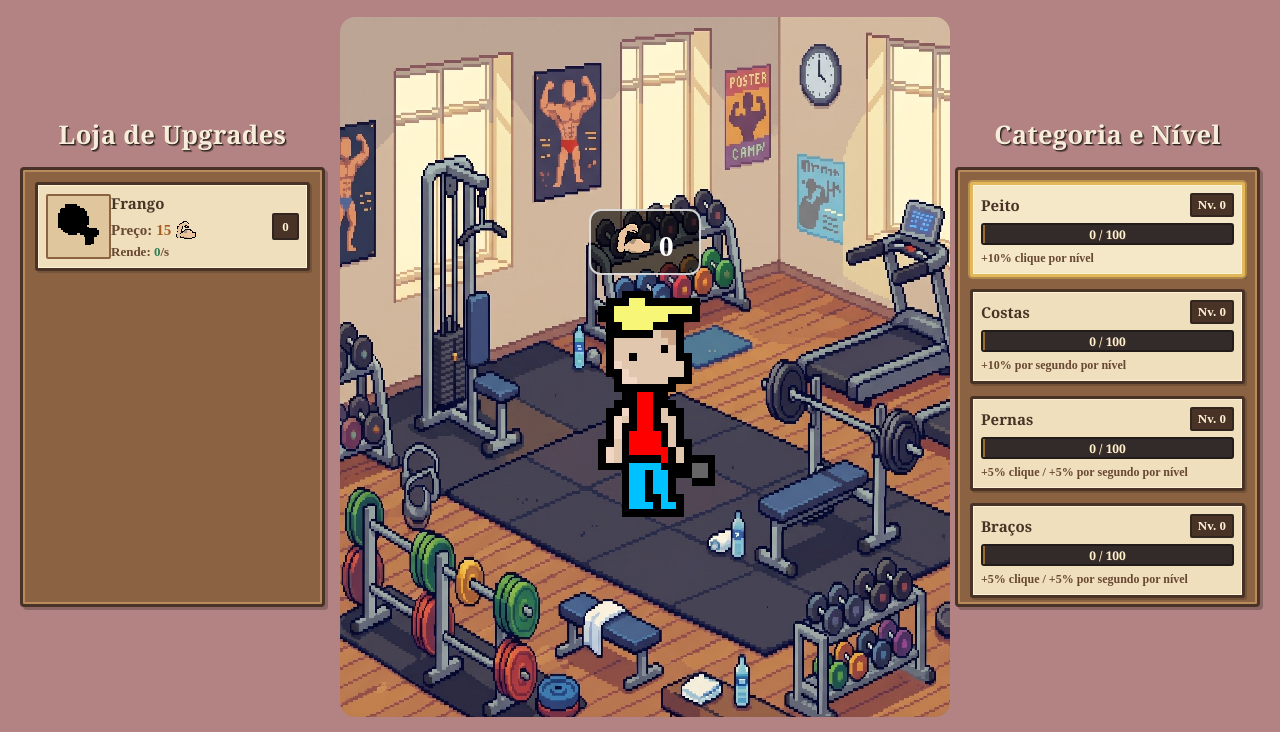
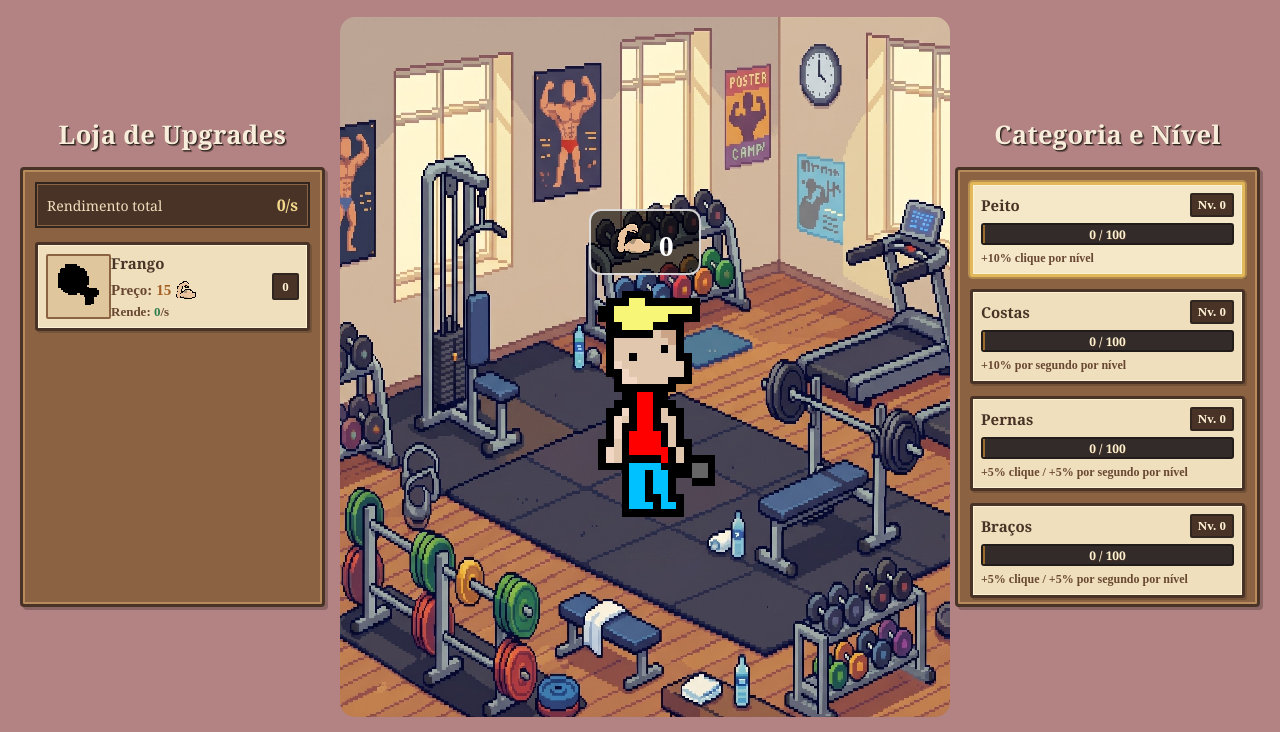
Before and after one commit to KevinSouzaa/Projeto-TCC, a plain HTML site: page index.html in a window 1280 px wide. Shown: the part 68-800 px from the top of the page. Drawn offline with Linux system fonts and the light colour scheme.

Commit message:
Rendimento total por upgrade

```diff
--- a/index.html
+++ b/index.html
@@ -34,6 +34,12 @@
     <main class="game"> <!--Seção Pincipal-->
         <h1 class="loja-titulo">Loja de Upgrades</h1>
         <section id = "lojaUpgrades" class="left-section">  <!--Seção da ESQUERDA  (Upgrades)-->
+            <div class="rendimento-total">
+                <span>Rendimento total</span>
+                    <strong>
+                        <span id="valor-rendimento-total">0</span>/s
+                    </strong>
+            </div>
             <div class="upgrade" onclick="comprarUpgrade('frango')">
 
                 <div class="upgrade-icon">
--- a/js/app.js
+++ b/js/app.js
@@ -82,6 +82,16 @@ function atualizarTelaUpgrade(idDoUpgrade) {
         document.getElementById(`nivel-${idDoUpgrade}`).textContent = item.nivel;
 
     atualizarTelaClick();
+}
+
+function atualizarRendimentoTotal() {
+    const elemento = document.getElementById("valor-rendimento-total");
+
+    if (!elemento) return;
+
+    elemento.textContent = moeda.Musculo.porSegundo.toLocaleString("pt-BR", {
+        maximumFractionDigits: 3
+    });
 }
 
 function atualizarTelaRebirth(){
@@ -191,6 +201,7 @@ function comprarUpgrade(idDoUpgrade, valorSelecionado = 1) {
         efeito_compra.play()
 
         atualizarTelaUpgrade(idDoUpgrade);
+        atualizarRendimentoTotal();
 
         if (!upgradesComprados.includes(idDoUpgrade)) {
             mostrarNovoUpgrade();
--- a/style.css
+++ b/style.css
@@ -524,6 +524,31 @@ header {
     font-weight: bold;
 }
 
+/* Box do rendimento total dos upgrades */
+
+.rendimento-total {
+    display: flex;
+    align-items: center;
+    justify-content: space-between;
+
+    padding: 10px;
+    margin-bottom: 2px;
+
+    background-color: #493326;
+    border: 2px solid #30251f;
+    box-shadow: inset 0 0 0 1px #8b6242;
+
+    color: #f0dfbd;
+    font-family: Georgia, "Times New Roman", serif;
+    font-size: 14px;
+}
+
+.rendimento-total strong {
+    color: #f4d98d;
+    font-size: 16px;
+    font-weight: 800;
+}
+
 /* CONFIGURAÇÕES */
 #overlay-configuracoes {
     display: none;
```
